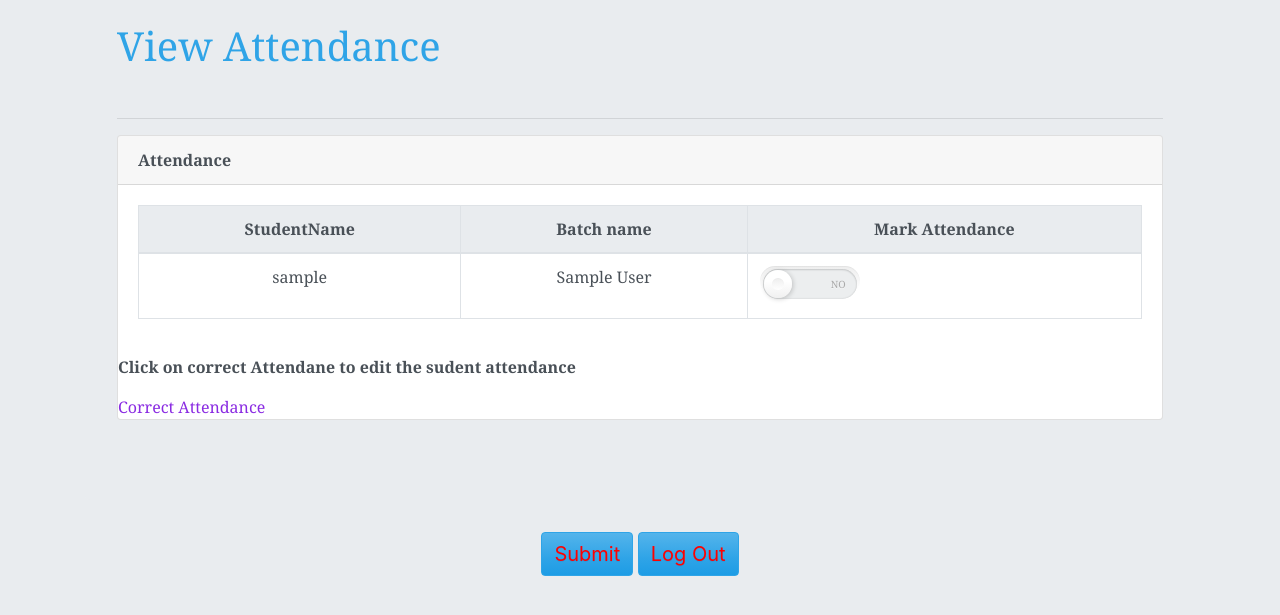
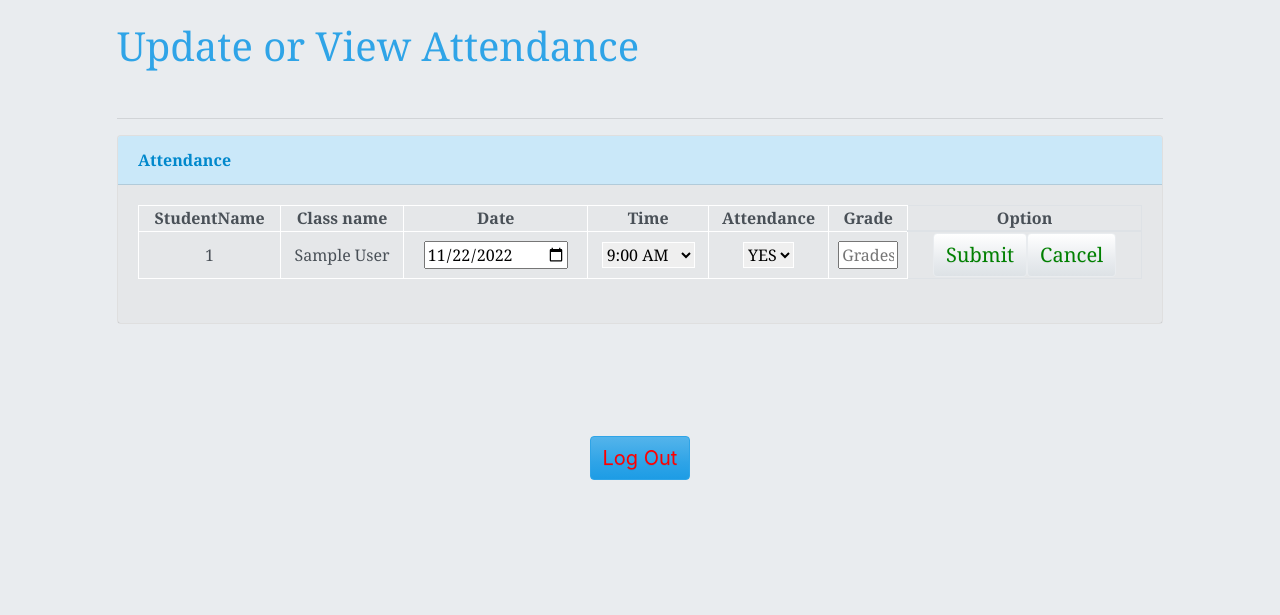
Before and after one commit to yuzhi-wang/SSW-540-MYSAS, a Django app: page /teacherAttendance/ in a window 1280 px wide. Shown: the part 56-671 px from the top of the page. Run offline with Django 4.2, Linux system fonts and the light colour scheme; tables that the repository leaves empty hold one stand-in row (values such as "Sample post"); some libraries are stand-ins or nearby versions.

Commit message:
teachermodule

```diff
--- a/mysas/SAS/templates/teacherAttendance.html
+++ b/mysas/SAS/templates/teacherAttendance.html
@@ -244,49 +244,72 @@
   </nav>
   <div class="container">
     <div class="jumbotron" style="text-align: left; margin-top:-50px;font-family:Georgia, Garamond, Serif;">
-      <h1 class="display-5">View Attendance</h1>
+      <h1 class="display-5">Update or View Attendance</h1>
       <br />
       <hr>
             <div class="card mb-3">
-            <div class="card-header">
+            <div class="card-header" style="background-color:rgb(47 164 231 / 25%) ;">
               <i class="fas fa-table"></i>
-            <b>Attendance</b></div>
-            <div class="card-body">
+            <b style="color:#0088cc;">Attendance</b></div>
+            <div class="card-body" style="background-color:rgb(134 142 150 / 21%);">
               <div class="table-responsive">
-                <table class="table table-bordered text-center" id="dataTable" width="100%" cellspacing="0">
+                <table class="table-editable;table table-bordered text-center" id="dataTable" width="100%" cellspacing="0">
                   <thead class="thead-light ">
                     <tr>
-                        <th>StudentName</th>
-                        <th>Batch name</th>
-                        <th>Mark Attendance</th>
+                        <th style="border: 1px solid white;border-collapse: collapse;">StudentName</th>
+                        <th style="border: 1px solid white;border-collapse: collapse;">Class name</th>
+                        <th style="border: 1px solid white;border-collapse: collapse;">Date</th>
+                        <th style="border: 1px solid white;border-collapse: collapse;">Time</th>
+                        <th style="border: 1px solid white;border-collapse: collapse;">Attendance</th>
+                        <th style="border: 1px solid white;border-collapse: collapse;">Grade</th>
+                        <th>Option</th>
                     </tr>
                   </thead>
                   <tbody>
                     {% for att in objs %}
                     <tr>
-                        <td>{{ att.username }}</td>
-                        <td>{{ att.classname }}</td>
-                        <td>
-                        <label class="switch">
-                            <input class="switch-input" type="checkbox" />
-                            <span class="switch-label" data-on="Yes" data-off="No"></span>
-                            <span class="switch-handle"></span>
-                           </label>
-                        </td>
+                        <td style="border: 1px solid white;border-collapse: collapse;">{{ att.id }}</td>
+                        <td style="border: 1px solid white;border-collapse: collapse;">{{ att.classname }}</td>
+                        <td style="border: 1px solid white;border-collapse: collapse;"><input type ="date" value="2022-11-22"></td>
+                        <td contenteditable="true" style="border: 1px solid white;border-collapse: collapse;">
+                            <select name="time" id="time" style="border: 1px solid white;border-collapse: collapse;">
+                              <option value="time1">9:00 AM</option>
+                              <option value="time2">9:30 AM</option>
+                              <option value="time3">10:00 AM</option>
+                              <option value="time4">10:30 AM</option>
+                              <option value="time5">11:00 AM</option>
+                              <option value="time6">11:30 AM</option>
+                              <option value="time7">12:00 PM</option>
+                              <option value="time8">12:30 PM</option>
+                              <option value="time7">1:00 PM</option>
+                              <option value="time8">1:30 PM</option>
+                              <option value="time7">2:00 PM</option>
+                              <option value="time8">2:30 PM</option>
+                              <option value="time7">3:00 PM</option>
+                              <option value="time8">3:30 PM</option>
+                              <option value="time7">4:00 PM</option>
+                              <option value="time8">4:30 PM</option>
+                              <option value="time7">5:00 PM</option>
+                            </select>
+                            <td contenteditable="true" style="border: 1px solid white;border-collapse: collapse;">
+                                <select name="present" id="present" style="border: 1px solid white;border-collapse: collapse;">
+                                  <option value="present1">YES</option>
+                                  <option value="present2">NO</option>
+                            </td>
+                        <td contenteditable="true" style="border: 1px solid white;border-collapse: collapse;"><input type="text"placeholder="Grades" style="width: 60px;"></td>
+                        <td><a class="btn btn-secondary" style="text-align: left; font-size: 20px; text-decoration: none; color:green;" href="/teacher/">Submit</a><a class="btn btn-secondary" style="text-align: left; font-size: 20px; text-decoration: none; color:green;" href="/logout/"> Cancel</a></td>
                     </tr>
                     {% endfor %}
 
                   </tbody>
                 </table>
               </div>
+              <br>
             </div>
-            <p><strong> Click on correct Attendane to edit the sudent attendance</strong></p>
-            <a style="text-align: left; font-size: 16px; text-decoration: none; color:blueviolet;" href="/correctAttendance/">Correct Attendance</a>
           </div>
  </div>
  <!-- <div class="modal-body">Select "Logout" below if you are ready to end your current session.</div> -->
  <div class="text-center">
-    <a class="btn btn-primary" style="text-align: left; font-size: 20px; text-decoration: none; color:red;background-color:rgb(0 188 212 / 45%);" href="/teacher/">Submit</a>
     <a class="btn btn-primary" style="text-align: left; font-size: 20px; text-decoration: none; color:red;background-color:rgb(0 188 212 / 45%);" href="/logout/"> Log Out</a>
  </div>
 </div>
```
Also changed, not shown: mysas/SAS/templates/teacher.html (+5 -5 lines), mysas/SAS/static/images/Student_record.jpg (added).
